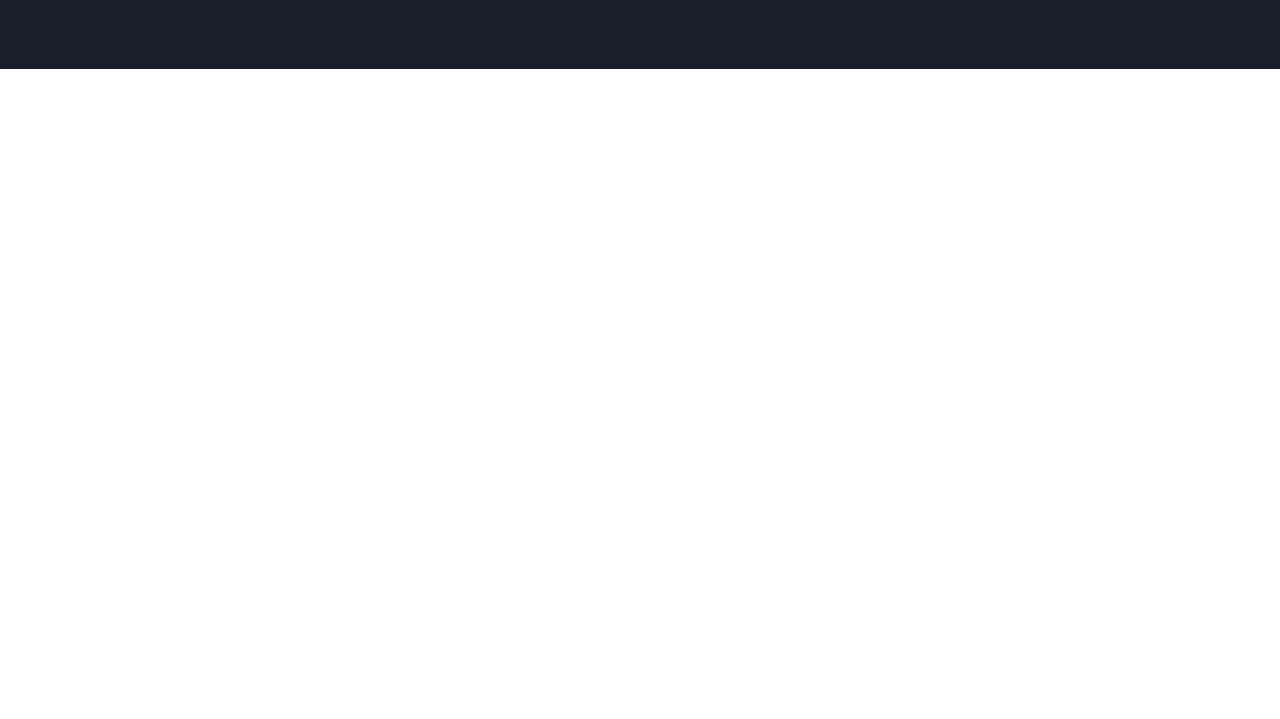
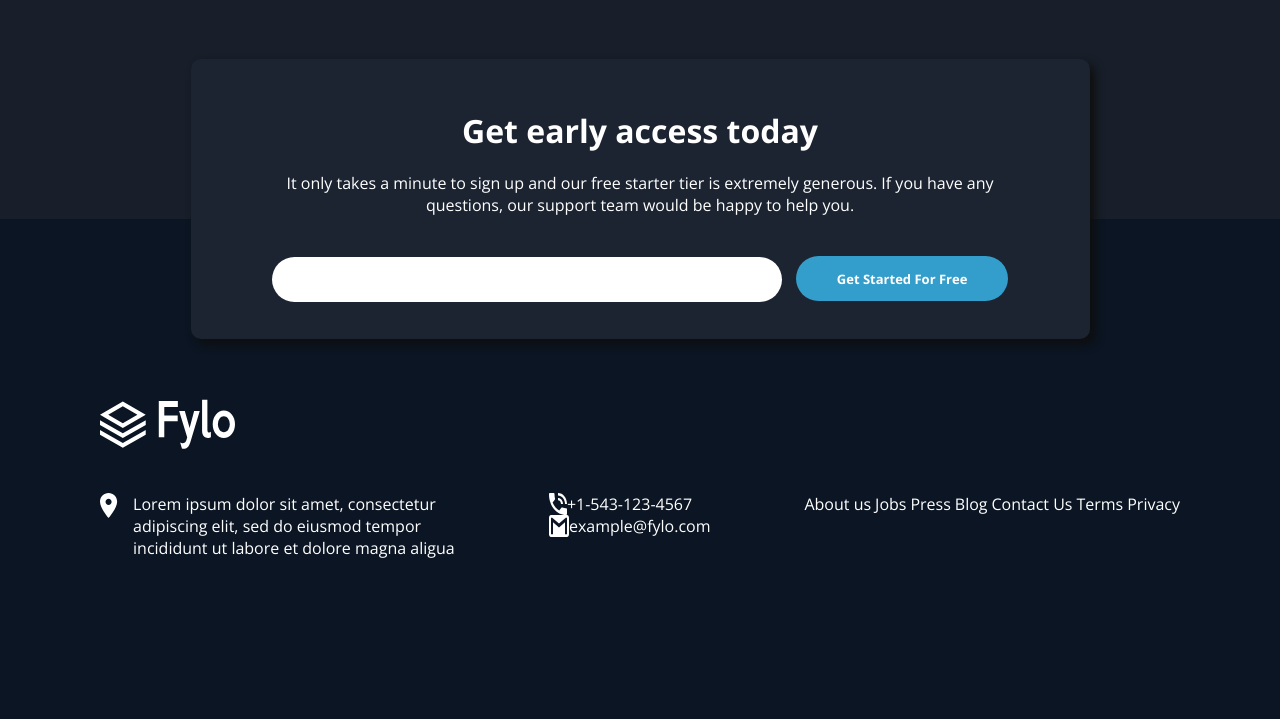
Before and after one commit to DiegoCosta123/Project_Fylo_Dark_Theme, a plain HTML site: page index.html in a window 1280 px wide. Shown: the part 2739-3458 px from the top of the page. Before the commit the page ends 2808 px from the top, so only its background shows below. Drawn offline with nearby package versions, Linux system fonts and the light colour scheme.

Commit message:
ajustando footer informations e menu

```diff
--- a/index.html
+++ b/index.html
@@ -134,8 +134,56 @@
                     </div>
                 </div>
 
+                <div id="window_email">
+                    <div id="email_container">
+                        <div class="title_paragraph_email">
+                            <h1 id="title_email">Get early access today</h1>
+                            <p id="paragraph_email">It only takes a minute to sign up and our free starter tier is extremely generous. If you have any questions, our support team would be happy to help you.</p>
+                        </div>
+                        <div id="email_button_container">
+                            <input id="email" type="email"/>
+                            <input id="button_content" type="button" value="Get Started For Free"/>
+                        </div>
+                    </div>
 
-                <footer></footer>
+                </div>
+
+                <footer>
+                    <div id="footer_container">
+                        <div id="contact_information">
+                            <img id="logo" src="images/logo.svg">
+
+                            <div id="information_container">
+                                <div class="location_content">
+                                    <img id="location_img" src="images/icon-location.svg">
+                                    <p class="text_location">Lorem ipsum dolor sit amet, consectetur adipiscing elit, sed do eiusmod tempor incididunt ut labore et dolore magna aligua</p>
+                                </div>
+                                <div class="contact_container">
+                                    <div class="contact_content">
+                                        <img src="images/icon-phone.svg"/>
+                                        <p>+1-543-123-4567</p>
+                                    </div>
+                                    <div class="contact_content">
+                                        <img src="images/icon-email.svg"/>
+                                        <p>example@fylo.com</p>
+                                    </div>
+                                </div>
+
+                                <div id="menu_information">
+                                    <a href="" class="btn_information">About us</a>
+                                    <a href="" class="btn_information">Jobs</a>
+                                    <a href="" class="btn_information">Press</a>
+                                    <a href="" class="btn_information">Blog</a>
+                                    <a href="" class="btn_information">Contact Us</a>
+                                    <a href="" class="btn_information">Terms</a>
+                                    <a href="" class="btn_information">Privacy</a>
+                                </div>
+
+                            </div>
+
+                        </div>
+                    </div>
+                </footer>
 
             </div>
         </div>
--- a/style.css
+++ b/style.css
@@ -202,7 +202,7 @@
     column-gap: 40px;
     z-index: 1;
     background: hsl(218, 28%, 13%);
-    padding-bottom: 250px;
+    padding-bottom: 400px;
     color: hsl(0, 0%, 100%);
     font-family: 'Open Sans', sans-serif;
 }
@@ -240,3 +240,122 @@
 .professional_person {
     font-size: 10px;
 }
+
+#window_email {
+    width: 899px;
+    height: 280px;
+    background-color: aqua;
+    position: absolute;
+    z-index: 1;
+    right: 0;
+    left: 0;
+    bottom: 380px;
+    margin: auto;
+    font-family: 'Open Sans', sans-serif;
+    border-radius: 10px;
+    box-shadow: 5px 5px 10px rgb(14, 14, 14);
+    background-color: hsl(217, 28%, 15%);
+    color: hsl(0, 0%, 100%);
+}
+
+#email_container {
+    padding: 50px 50px 0 50px;
+}
+
+#paragraph_email {
+    margin-top: 20px;
+    padding: 0 25px;
+}
+
+.title_paragraph_email {
+    text-align: center;
+}
+
+#email_button_container {
+    text-align: center;
+    margin-top: 40px;
+}
+
+#button_content {
+    width: 212px;
+    height: 45px;
+    background-color: hsl(198, 60%, 50%);
+    border: 0 solid;
+    border-radius: 50px;
+    color: hsl(0, 0%, 100%);
+    font-family: 'Open Sans', sans-serif;
+    font-size: 13px;
+    font-weight: bold;
+    cursor: pointer;
+    margin-left: 10px;
+}
+
+#email {
+    border: 0px solid;
+    width: 450px;
+    height: 45px;
+    border-radius: 50px;
+    padding: 0 30px;
+}
+
+#footer_container {
+    width: 100%;
+    height: 500px;
+    background-color: hsl(216, 53%, 9%);
+
+}
+
+#contact_information {
+    padding: 180px 100px 0 100px;
+}
+
+#information_container {
+    display: flex;
+    margin-top: 40px;
+    justify-content: space-between;
+}
+
+.location_content {
+    width: 355px;
+    display: flex;
+    color: hsl(0, 0%, 100%);
+    font-family: 'Open Sans', sans-serif;
+}
+
+#location_img {
+    width: 25px;
+    height: 25px;
+}
+
+.text_location {
+    margin-left: 15px;
+}
+
+.contact_container {
+    color: hsl(0, 0%, 100%);
+    font-family: 'Open Sans', sans-serif;
+}
+
+.contact_content {
+    display: flex
+}
+
+.menu_information {
+    /* display: flex;
+    justify-content: space-between; */
+}
+
+/* .information_option {
+    justify-content: space-between;
+} */
+
+.btn_information {
+    color: hsl(0, 0%, 100%);
+    font-family: 'Open Sans', sans-serif;
+    text-decoration: none;
+    background-color: transparent;
+}
+
+.btn_information:hover {
+    text-decoration: underline;
+}
```
